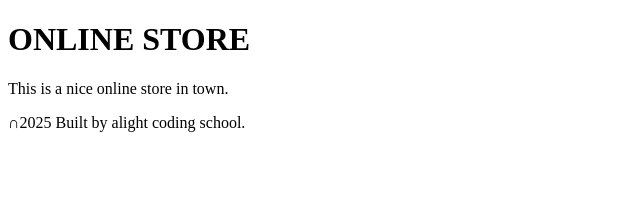
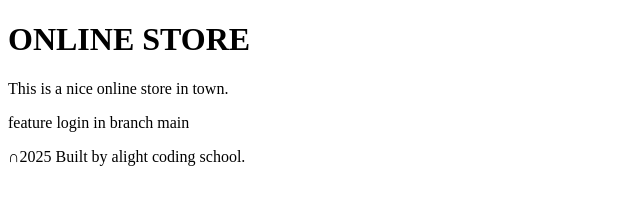
Before and after one commit to aliceniyomufasha/online-store, a plain HTML site: page index.html in a window 1280 px wide. Shown: the whole page, without its empty margins (0-640 px from the left). Drawn offline with Linux system fonts and the light colour scheme.

```diff
--- a/index.html
+++ b/index.html
@@ -8,6 +8,7 @@
 <body>
     <h1> ONLINE STORE</h1>
     <p>This is a nice online store in town.</p>
+    <p>feature login in branch main</p>
     <footer>
         &cap;2025 <span>Built by alight coding school.</span>
     </footer>
```
